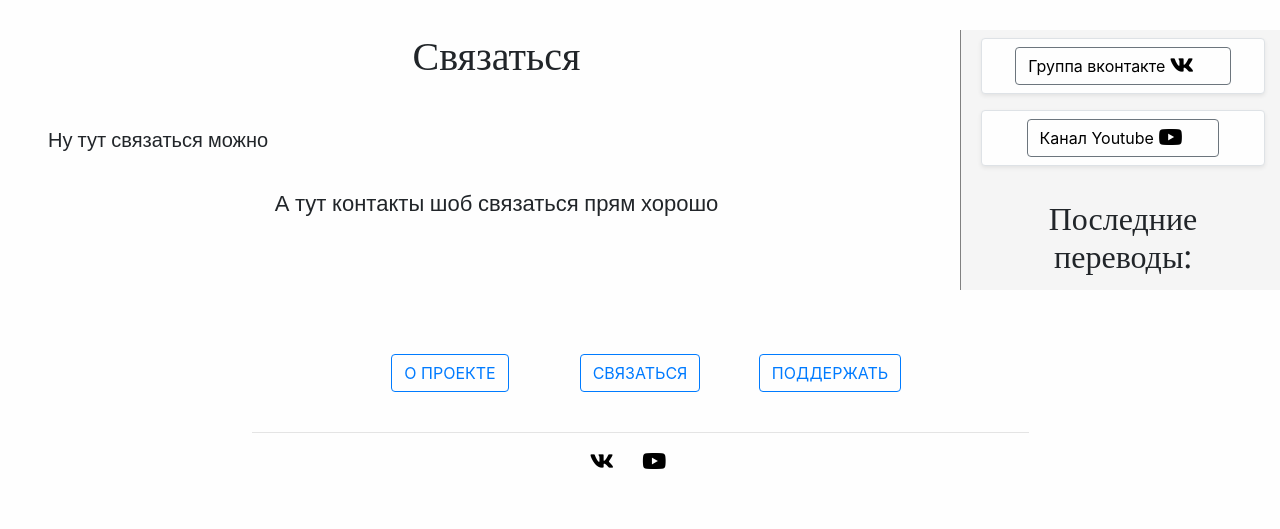
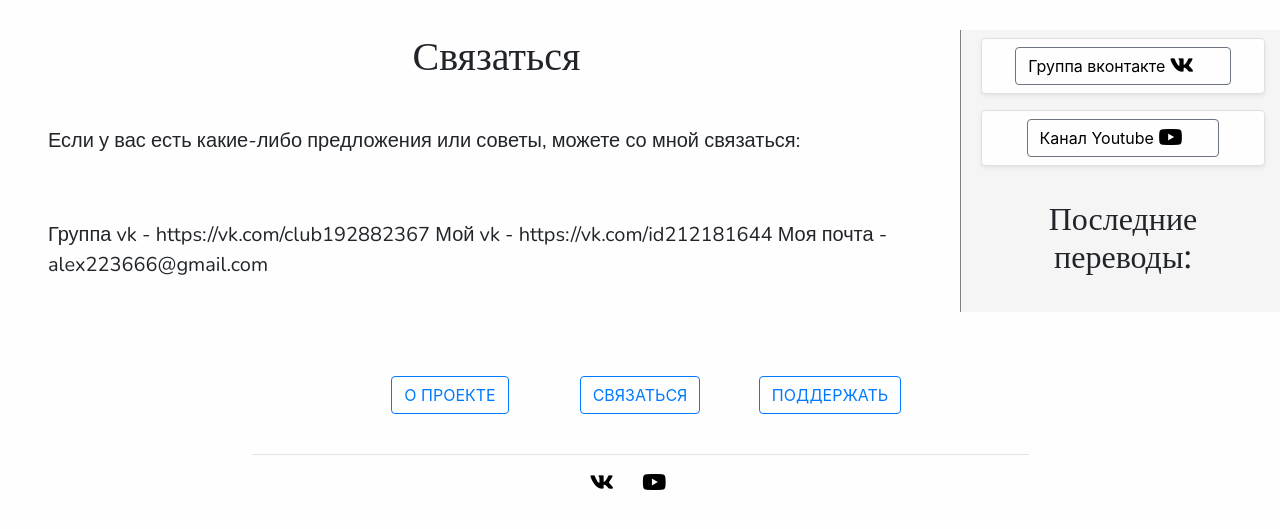
Before and after one commit to Termoplane/RuPeterson, a Django app: page /contacts/ in a window 1280 px wide. Shown: the part 80-609 px from the top of the page. Run offline with Django 3.2, Linux system fonts and the light colour scheme; data that the repository does not hold is empty; some libraries are stand-ins or nearby versions.

Commit message:
about improving

```diff
--- a/blog/templates/blog/contact.html
+++ b/blog/templates/blog/contact.html
@@ -7,10 +7,12 @@
         Связаться
     </h1>
     <p class="lead pb-3 mt-5">
-        Ну тут связаться можно
+        Если у вас есть какие-либо предложения или советы, можете со мной связаться:
     </p>
-    <div class="text-center">
-        А тут контакты шоб связаться прям хорошо
-    </div>
+    <p class="lead pb-3 mt-5">
+        Группа vk - https://vk.com/club192882367
+        Мой vk - https://vk.com/id212181644
+        Моя почта - alex223666@gmail.com
+    </p>
 </div>
 {% endblock left-content %}
```
Also changed, not shown: blog/templates/blog/donate.html (+5 -4 lines).
